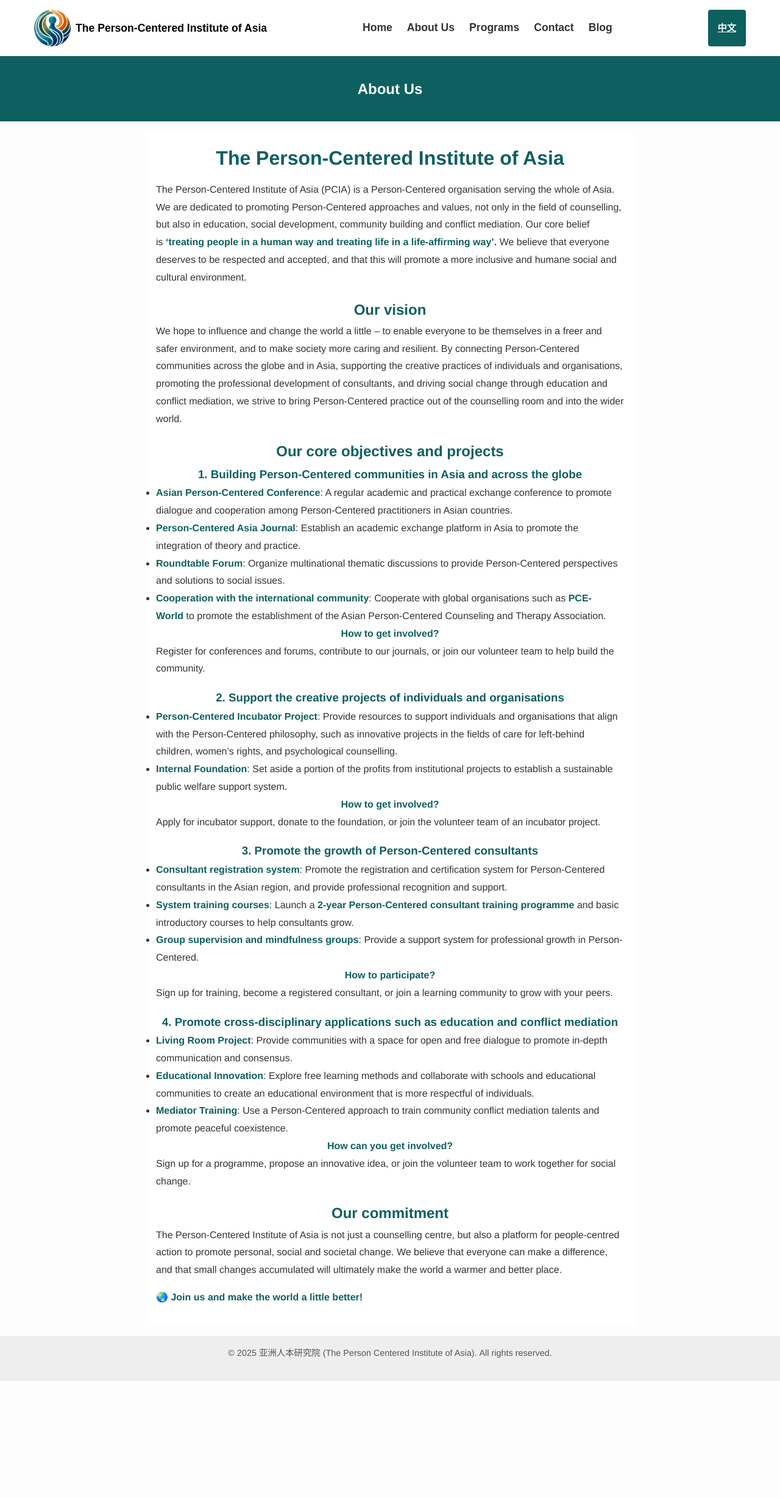
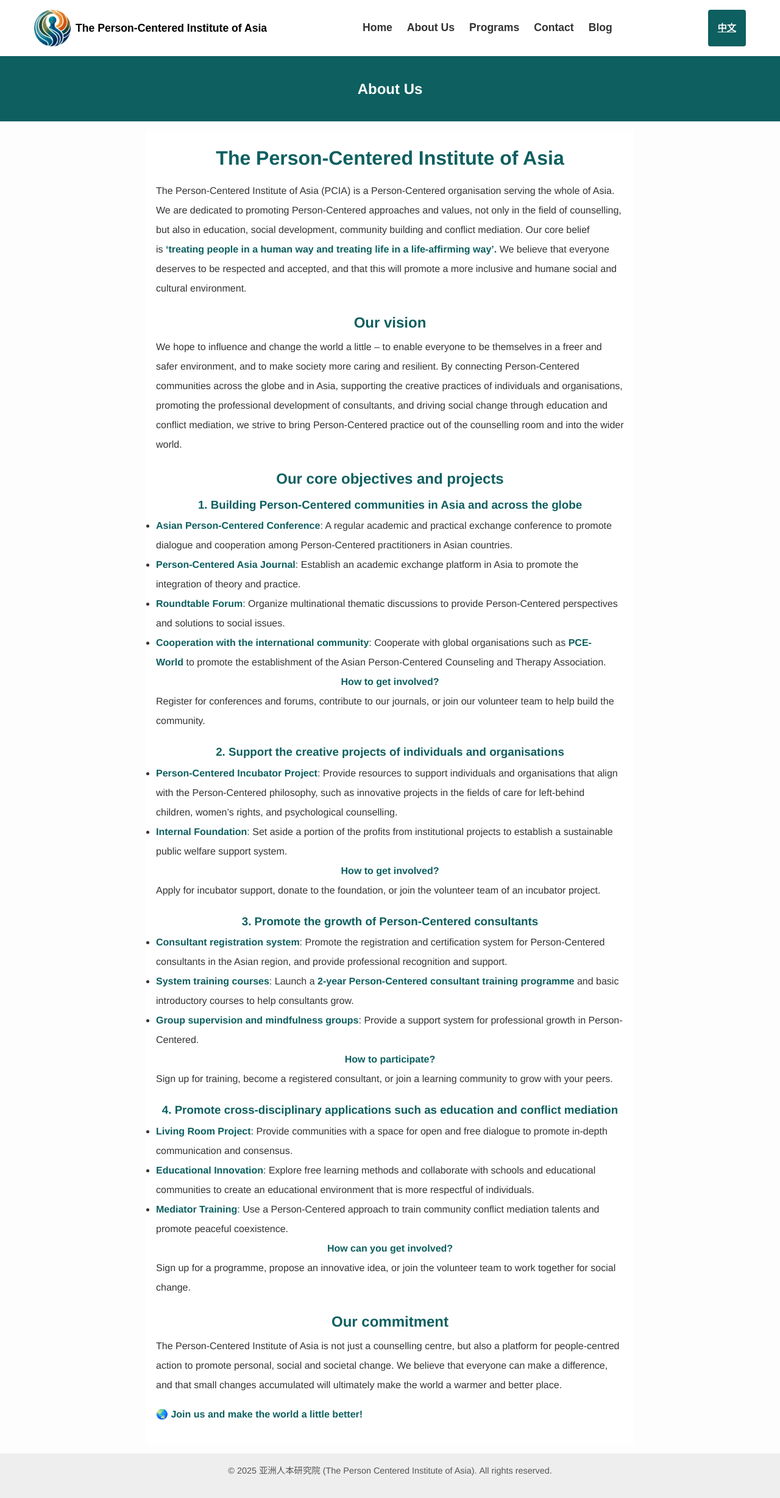
Before and after one commit to YeeLiu611/YeeLiu611, a Jekyll site: the page built from en/about.md, in a window 1280 px wide. Shown: the whole page at 61% size. Built offline with Jekyll 4.4.1, drawn with Linux system fonts in a browser that asks for light colours; a script that is not in the unit is left out; before the commit the page ends 2264 px from its top, so only the background shows below that.

Commit message:
Update style.css

```diff
--- a/css/style.css
+++ b/css/style.css
@@ -497,7 +497,7 @@ footer {
 
 /* 正文容器 */
 .post-body {
-  line-height: 1.8;
+  line-height: 2;
   font-size: 1rem;
 }
 
@@ -515,6 +515,7 @@ footer {
 .post-body h6 {
   text-align: center;
   color: var(--color-primary);
+  line-height: 2;
 }
 
 /* 正文中加粗文字蓝绿色 */
```
